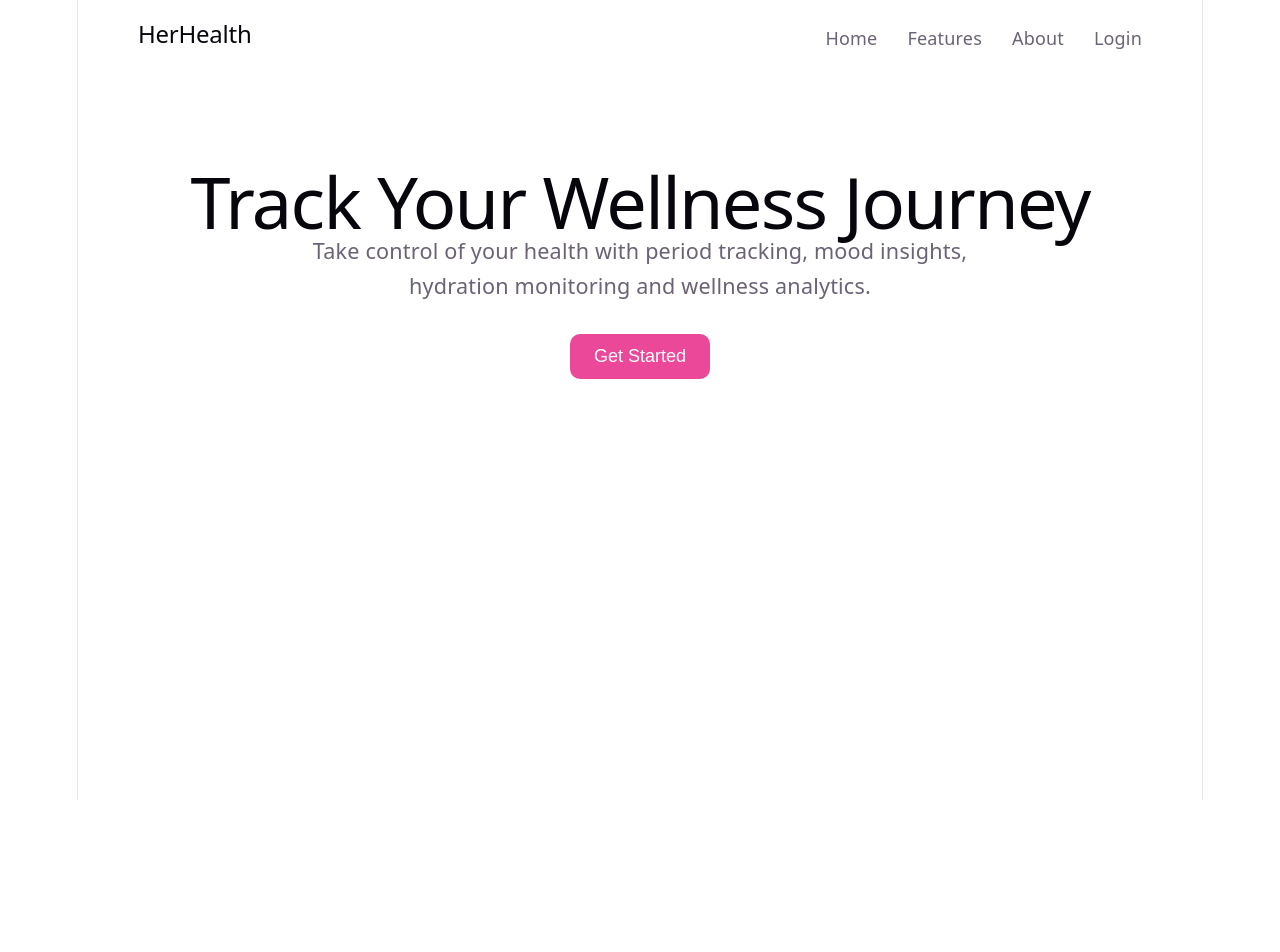
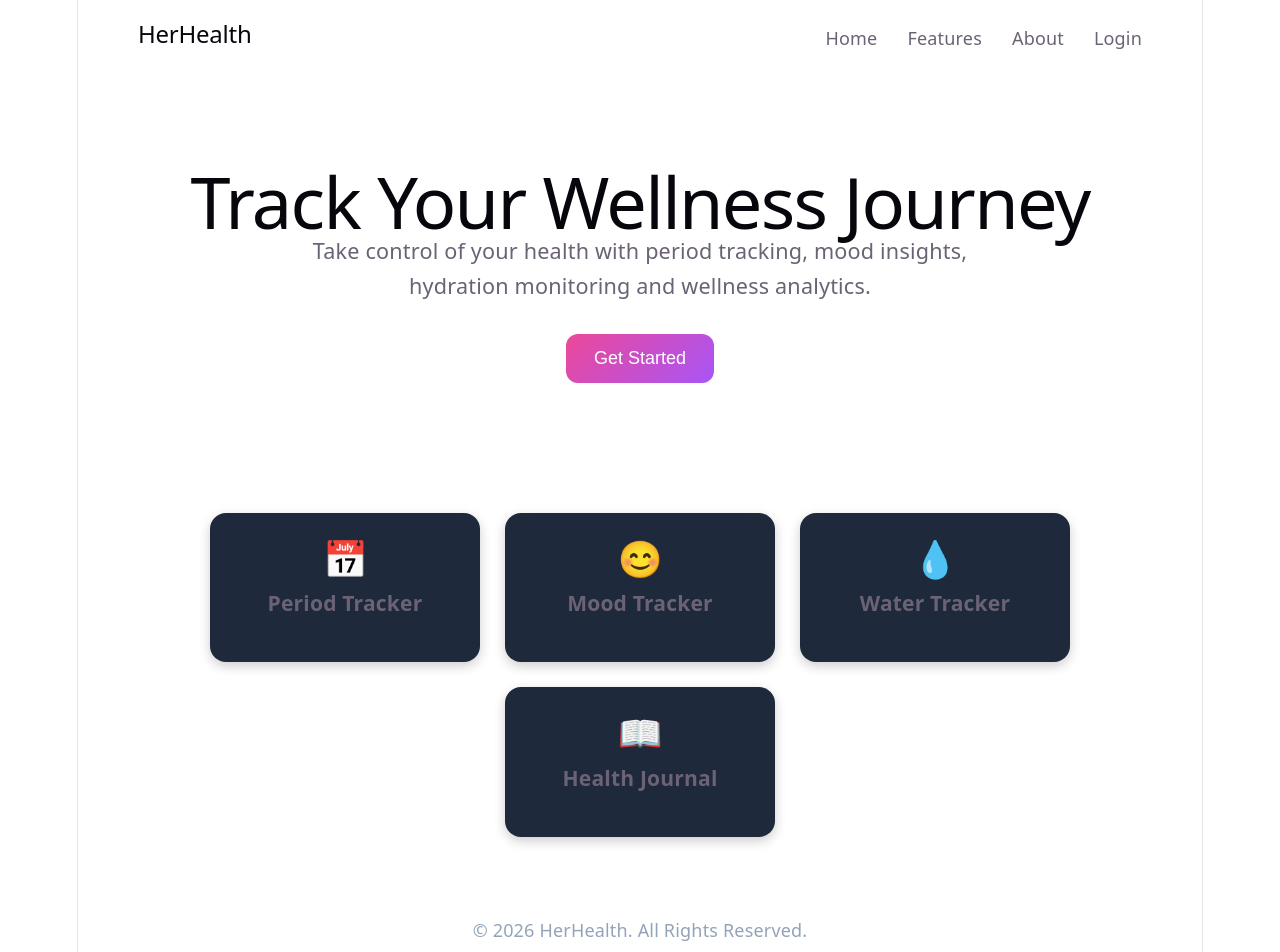
Before and after one commit to ishrasjain/herhealth-tracker, a React (Vite) app in the folder herhealth-tracker/: page / in a window 1280 px wide. Shown: the top 952 px of the page. Before the commit the page ends 800 px from the top, so only its background shows below. Built offline with nearby package versions, Linux system fonts and the light colour scheme.

Commit message:
feat: add feature cards and footer

```diff
--- a/herhealth-tracker/src/App.jsx
+++ b/herhealth-tracker/src/App.jsx
@@ -1,11 +1,13 @@
 import Navbar from "./components/Navbar";
 import Home from "./pages/Home";
+import Footer from "./components/Footer";
 
 function App() {
   return (
     <>
       <Navbar />
       <Home />
+      <Footer />
     </>
   );
 }
--- /dev/null
+++ b/herhealth-tracker/src/components/FeatureCard.jsx
@@ -0,0 +1,10 @@
+function FeatureCard({ title, icon }) {
+  return (
+    <div className="card">
+      <h2>{icon}</h2>
+      <h3>{title}</h3>
+    </div>
+  );
+}
+
+export default FeatureCard;
--- /dev/null
+++ b/herhealth-tracker/src/components/Footer.jsx
@@ -0,0 +1,9 @@
+function Footer() {
+  return (
+    <footer>
+      <p>© 2026 HerHealth. All Rights Reserved.</p>
+    </footer>
+  );
+}
+
+export default Footer;
--- a/herhealth-tracker/src/pages/Home.jsx
+++ b/herhealth-tracker/src/pages/Home.jsx
@@ -1,6 +1,9 @@
+import FeatureCard from "../components/FeatureCard";
 import "../styles/home.css";
+
 function Home() {
   return (
+    <>
       <section className="hero">
         <h1>Track Your Wellness Journey</h1>
 
@@ -11,6 +14,14 @@ function Home() {
 
         <button>Get Started</button>
       </section>
+
+      <section className="features">
+        <FeatureCard title="Period Tracker" icon="📅" />
+        <FeatureCard title="Mood Tracker" icon="😊" />
+        <FeatureCard title="Water Tracker" icon="💧" />
+        <FeatureCard title="Health Journal" icon="📖" />
+      </section>
+    </>
   );
 }
 
--- a/herhealth-tracker/src/styles/home.css
+++ b/herhealth-tracker/src/styles/home.css
@@ -17,11 +17,52 @@
 }
 
 .hero button {
-  background-color: #ec4899;
+  background: linear-gradient(135deg, #ec4899, #a855f7);
   color: white;
   border: none;
-  padding: 12px 24px;
-  border-radius: 10px;
+  padding: 14px 28px;
+  border-radius: 12px;
   font-size: 1rem;
   cursor: pointer;
+  transition: 0.3s;
 }
+
+.hero button:hover {
+  transform: translateY(-3px);
+}
+
+.features {
+  display: flex;
+  justify-content: center;
+  gap: 25px;
+  flex-wrap: wrap;
+  padding: 50px;
+}
+
+.card {
+  background: #1e293b;
+  padding: 25px;
+  width: 220px;
+  border-radius: 16px;
+  text-align: center;
+  transition: 0.3s;
+  box-shadow: 0 4px 12px rgba(0, 0, 0, 0.2);
+}
+
+.card:hover {
+  transform: translateY(-8px);
+}
+
+.card h2 {
+  font-size: 2rem;
+}
+
+.card h3 {
+  margin-top: 10px;
+}
+
+footer {
+  text-align: center;
+  padding: 30px;
+  color: #94a3b8;
+}
```
Also changed, not shown: 1 other file (tests, documents, lock files or other folders). Lines whose indentation alone changed are shown as unchanged.
